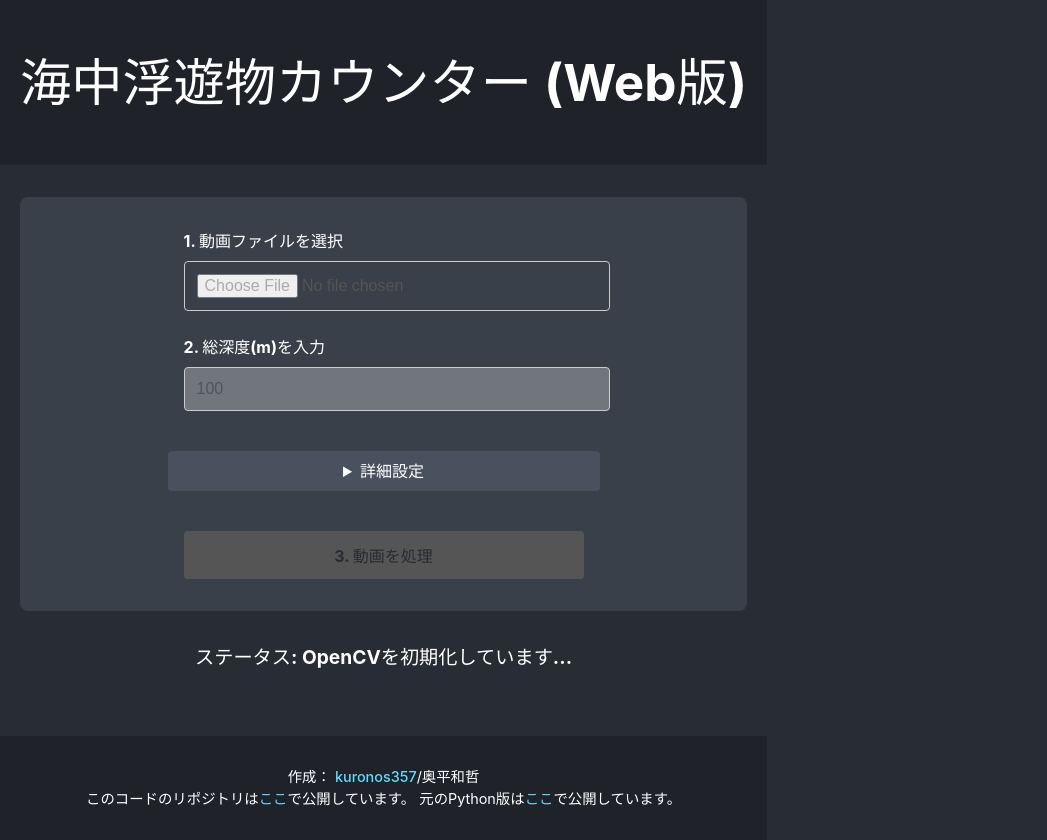
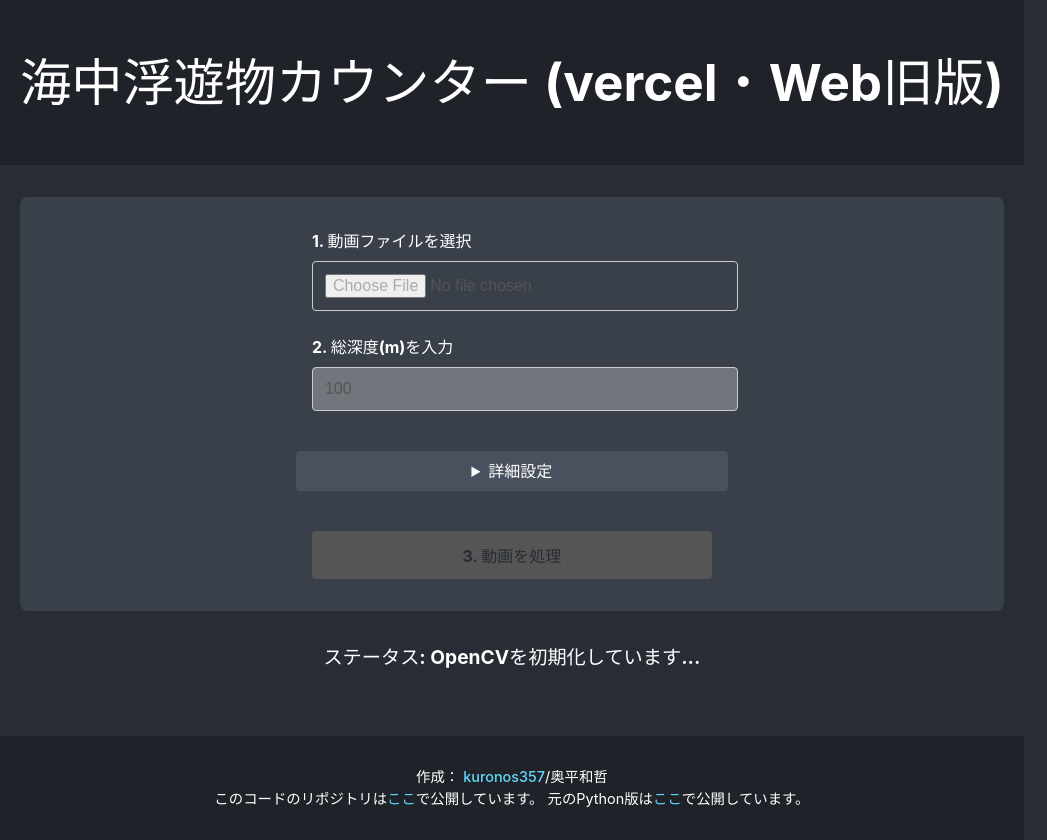
Before and after one commit to kuronos357/marine-object-counter-web, a React (Vite) app: page / in a window 1280 px wide. Shown: the whole page, without its empty margins (0-1047 px from the left). Built offline with nearby package versions, Linux system fonts and the light colour scheme.

Commit message:
vercelから移行するに当たって最終版

```diff
--- a/src/App.tsx
+++ b/src/App.tsx
@@ -127,7 +127,7 @@
 
   return (
     <div className="App">
-      <header className="App-header"><h1>海中浮遊物カウンター (Web版)</h1></header>
+      <header className="App-header"><h1>海中浮遊物カウンター (vercel・Web旧版)</h1></header>
       <main>
         <div className="controls">
           <div className="control-item"><label htmlFor="video-input">1. 動画ファイルを選択</label><input id="video-input" type="file" accept="video/*" onChange={handleFileChange} disabled={!isCvReady || isProcessing}/></div>
```
